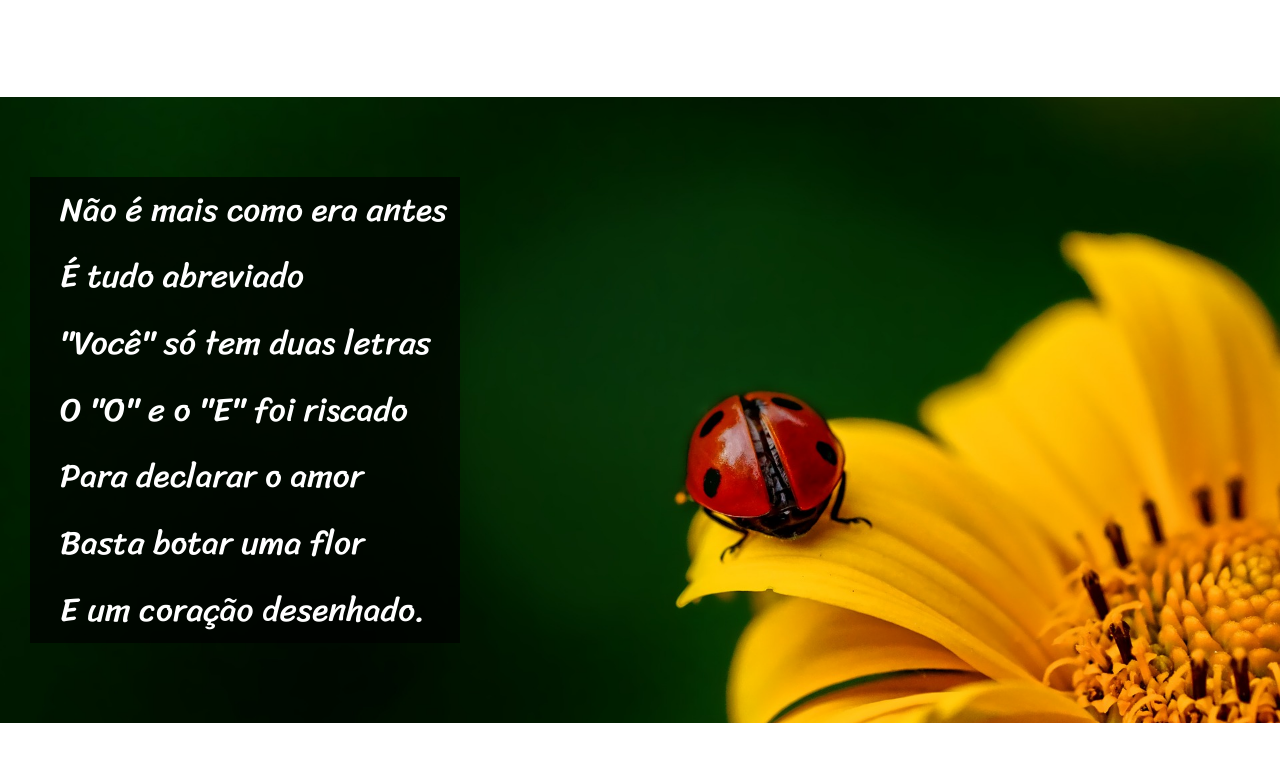
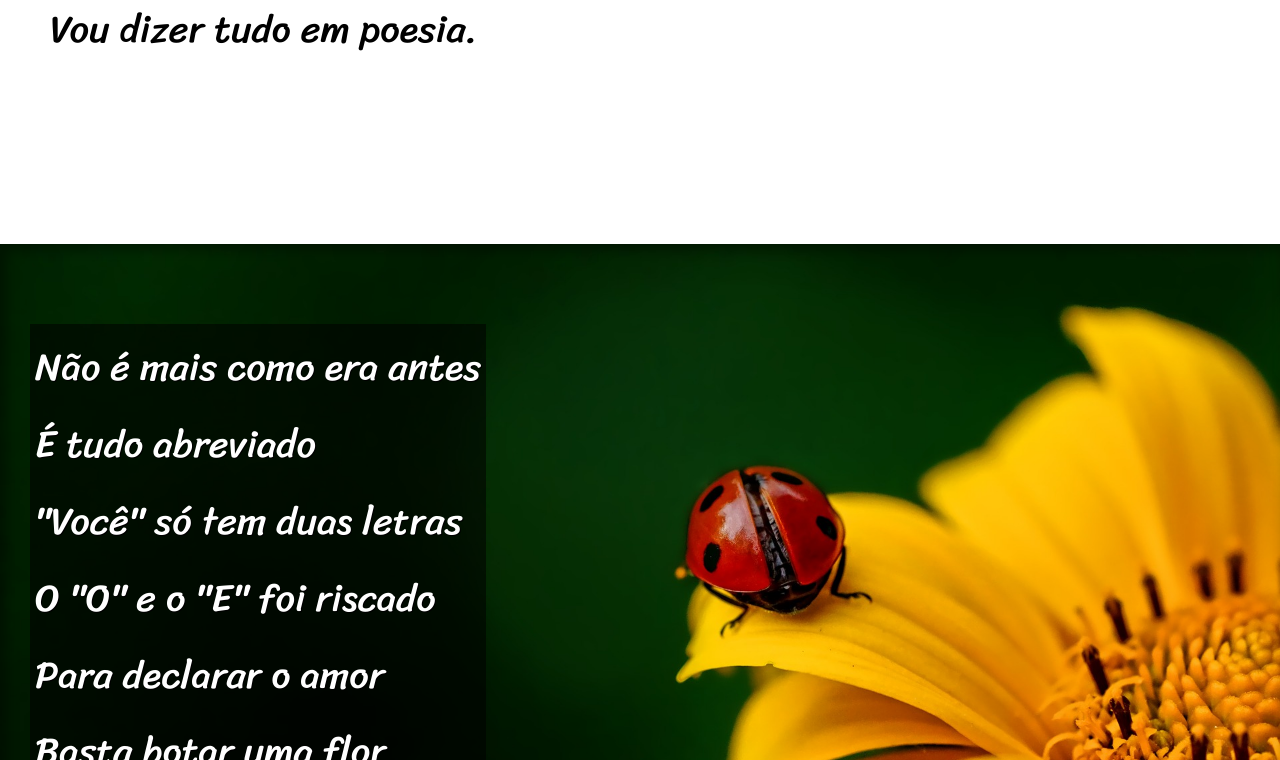
Before and after one commit to RanielyDayany/html-css, a plain HTML site: page Projetos/projeto-cordel/index.html in a window 1280 px wide. Shown: the part 820-1580 px from the top of the page. Drawn offline with Linux system fonts and the light colour scheme.

Commit message:
Projeto Cordel
Finalização do projeto cordel

```diff
--- a/Projetos/projeto-cordel/estilo/style.css
+++ b/Projetos/projeto-cordel/estilo/style.css
@@ -28,9 +28,10 @@ header{
 
 }
 header > h1{
-    font:normal 7em var(--font1);
+    font-family: var(--font1);
     font-variant: small-caps;
     padding-top: 60px;
+    font-size: 8vw;/*10% da largura do viewport,essa não é a melhor solução,porém ainda não aprendi sobre media queries,então no momento essa é a melhor solução*/
 
 
 }
@@ -48,37 +49,48 @@ a:hover{
 /*Corpo */
 section {
     font-family: var(--font2);
+    font-size: 3vw;
     margin: 20px;
     padding-top: 10vh;
     padding-bottom: 10vh;
     padding-left: 30px;
-    font: normal 25pt var(--font2);
     line-height: 2em;
 
 
 }
-section.img01 >p,section.img02 >p{
-    background-color: rgba(0, 0, 0, 0.679);
-    width: 400px;
+section > p{
+    padding-bottom: 2em;
+}
+
+section.normal{
+    background-color: white;
+    color: black;
+}
+section.imagem{
+    background-color: rgba(0, 0, 0, 0.481);
     color: white;
-    padding-left: 30px;
-
-}
-.img01{
-    background-image:url(/Projetos/projeto-cordel/imagens/background001.jpg);
+    box-shadow: inset 6px 6px 13px 0px rgba(0, 0, 0, 0.401);
     background-size:cover;
+    background-position: right center;
     margin: 0;
     background-attachment: fixed;
+}
+
+section.imagem > p{
+    display: inline-block;
+    background-color: rgba(0, 0, 0, 0.558);
+    padding: 5px;
+    color: white;
+    text-shadow: 1px 1px 0px black;
+}
+section#img01{
+    background-image:url(/Projetos/projeto-cordel/imagens/background001.jpg);
+
 
 
 }
-.img02{
+section#img02{
     background-image: url(/Projetos/projeto-cordel/imagens/background002.jpg);
-    background-size: cover;
-    margin: 0;
-    background-attachment: fixed;
-
-
 }
 
 
--- a/Projetos/projeto-cordel/index.html
+++ b/Projetos/projeto-cordel/index.html
@@ -26,7 +26,7 @@
 
         </section>
 
-        <section class="img01">
+        <section class="imagem" id="img01">
             <p>
                 Não é mais como era antes <br>
                 É tudo abreviado <br>
@@ -62,7 +62,7 @@
             </p>
         </section>
 
-        <section class="img02">
+        <section class="imagem" id="img02">
             <p>
                 Tenho saudade das cartas <br>
                 Escritas com a própria mão <br>
```
